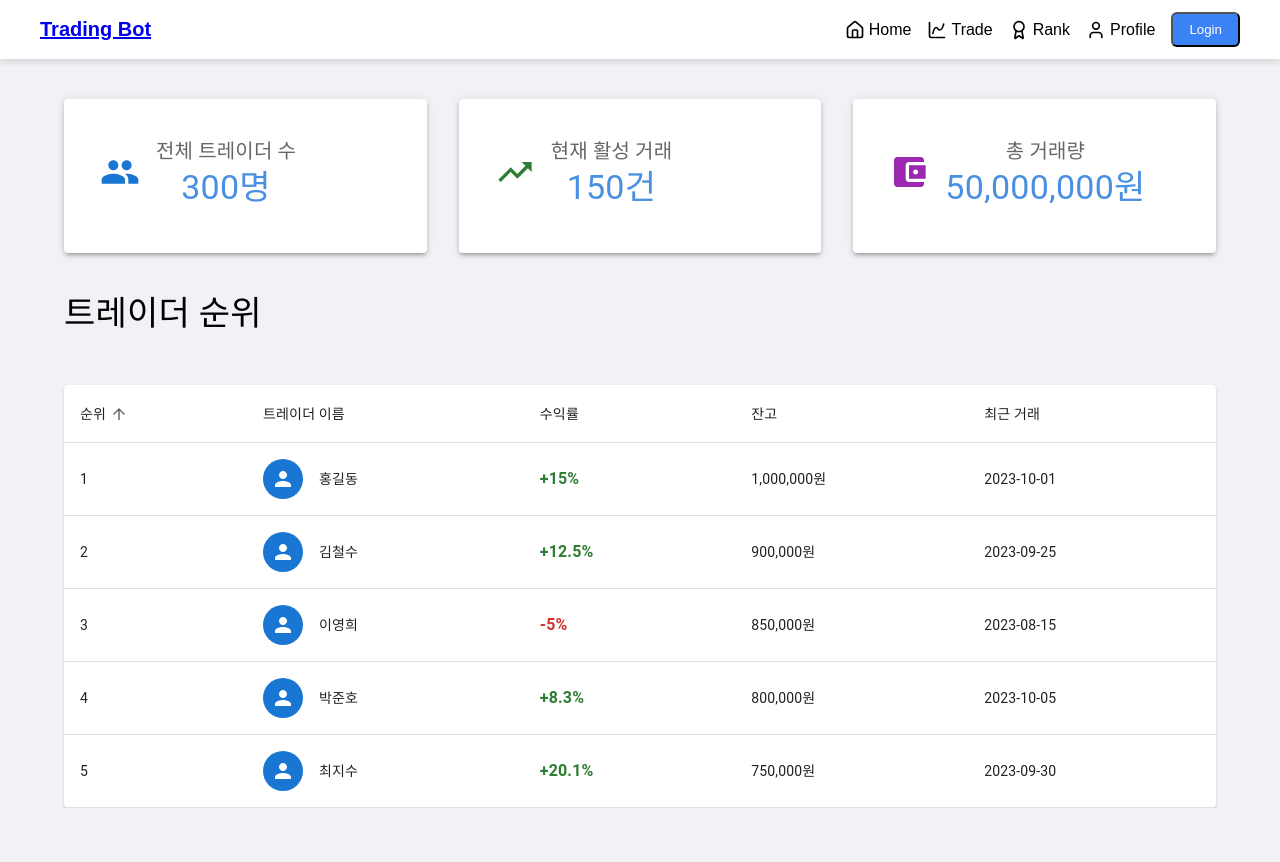
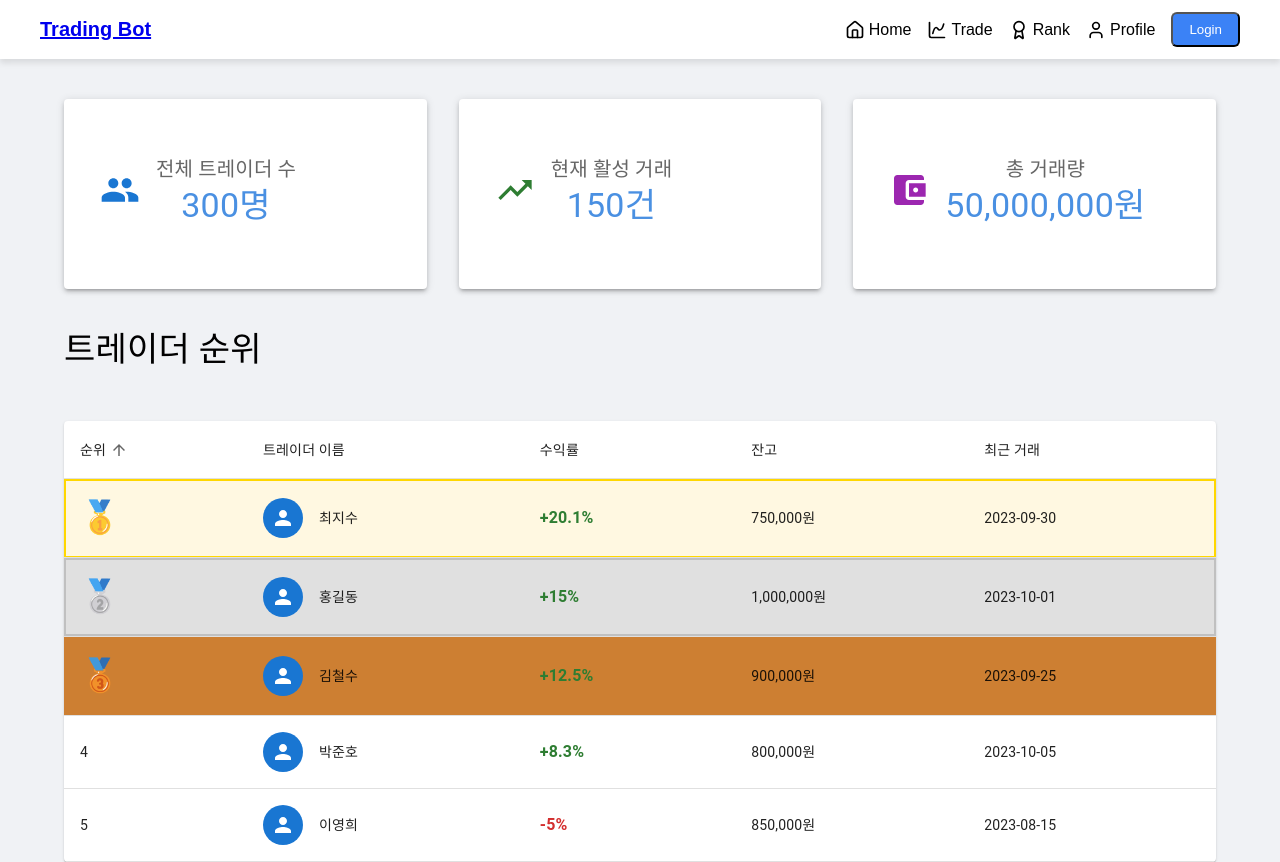
Before and after one commit to zzl-hyun/24-CC-Project, a React (Create React App) app in the folder frontend/: page /#/rank in a window 1280 px wide. Before the commit the page ends 808 px from the top, so only its background shows below. Built offline with nearby package versions, Linux system fonts and the light colour scheme.

Commit message:
랭킹페이지 변경
트레이더 순위 테이블 개선: 1,2,3등 행에 마우스 호버 시 배경색 변경 및 CSS 우선순위 수정
1,2,3등은 메달로 뜸

```diff
--- a/frontend/src/components/rank/rank.css
+++ b/frontend/src/components/rank/rank.css
@@ -18,6 +18,9 @@ body {
   box-shadow: 0 8px 20px rgba(0, 0, 0, 0.1);
   padding: 20px;
   text-align: center;
+  height: 150px; /* 카드 크기 고정 */
+  display: flex;
+  align-items: center;
 }
 
 .card h5 {
@@ -86,3 +89,72 @@ body {
 .MuiTableSortLabel-icon {
   margin-left: 4px;
 }
+
+/* Rank Styles */
+.rank-1 {
+  box-shadow: inset 0 0 0 2px gold;
+  background-color: #fff8e1;
+}
+
+.rank-1:hover {
+  background-color: #ffd700; /* 더 진한 금색 */
+}
+
+.rank-2 {
+  box-shadow: inset 0 0 0 2px silver;
+  background-color: #e0e0e0; /* 더 튀는 색 */
+}
+
+.rank-2:hover {
+  background-color: #b0b0b0; /* 더 진한 은색 */
+}
+
+.rank-3 {
+  box-shadow: inset 0 0 0 2px #cd7f32; /* 더 진한 동색 */
+  background-color: #cd7f32; /* 동색 */
+}
+
+.rank-3:hover {
+  background-color: #8b4513; /* 더 진한 동색 */
+}
+
+@keyframes sparkle {
+  0% { box-shadow: 0 0 5px gold; }
+  50% { box-shadow: 0 0 20px gold; }
+  100% { box-shadow: 0 0 5px gold; }
+}
+
+.card-content {
+  font-size: calc(0.8rem + 0.5vw); /* 글자 크기 동적 조정 */
+}
+
+.card-content {
+  font-size: 1rem;
+}
+
+/* 메달 아이콘 크기 */
+.medal {
+  font-size: 4rem;
+  display: inline-block;
+  line-height: 1;
+}
+
+/* 일반 랭커들의 행에 마우스 오버 시 회색 배경 적용 */
+.MuiTableRow-root.table-row:hover:not(.rank-1):not(.rank-2):not(.rank-3) {
+  background-color: #f1f1f1;
+}
+
+/* 1등 마우스 오버 시 배경색 진하게 */
+.MuiTableRow-root.table-row.rank-1:hover {
+  background-color: #ffd700 !important;
+}
+
+/* 2등 마우스 오버 시 배경색 진하게 */
+.MuiTableRow-root.table-row.rank-2:hover {
+  background-color: #b0b0b0 !important;
+}
+
+/* 3등 마우스 오버 시 배경색 진하게 */
+.MuiTableRow-root.table-row.rank-3:hover {
+  background-color: #8b4513 !important;
+}
--- a/frontend/src/components/rank/rank.js
+++ b/frontend/src/components/rank/rank.js
@@ -17,7 +17,6 @@ import {
   Avatar,
   TableSortLabel,
   Grow,
-  Fade,
 } from '@mui/material';
 import {
   People as PeopleIcon,
@@ -25,25 +24,24 @@ import {
   AccountBalanceWallet as WalletIcon,
   Person as PersonIcon,
 } from '@mui/icons-material';
-import CountUp from 'react-countup'; // Import CountUp for number animation
+import CountUp from 'react-countup';
 
 const dummyData = [
-  { rank: 1, name: '홍길동', rateOfReturn: 15.0, balance: 1000000, recentTrade: '2023-10-01' },
-  { rank: 2, name: '김철수', rateOfReturn: 12.5, balance: 900000, recentTrade: '2023-09-25' },
-  { rank: 3, name: '이영희', rateOfReturn: -5.0, balance: 850000, recentTrade: '2023-08-15' },
-  { rank: 4, name: '박준호', rateOfReturn: 8.3, balance: 800000, recentTrade: '2023-10-05' },
-  { rank: 5, name: '최지수', rateOfReturn: 20.1, balance: 750000, recentTrade: '2023-09-30' },
-  // Add more dummy data as needed
+  { name: '홍길동', rateOfReturn: 15.0, balance: 1000000, recentTrade: '2023-10-01' },
+  { name: '김철수', rateOfReturn: 12.5, balance: 900000, recentTrade: '2023-09-25' },
+  { name: '이영희', rateOfReturn: -5.0, balance: 850000, recentTrade: '2023-08-15' },
+  { name: '박준호', rateOfReturn: 8.3, balance: 800000, recentTrade: '2023-10-05' },
+  { name: '최지수', rateOfReturn: 20.1, balance: 750000, recentTrade: '2023-09-30' },
 ];
 
 const Rank = () => {
-  const totalTraders = 300; // Example total number of traders
-  const activeTrades = 150; // Example active trades
-  const totalVolume = 50000000; // Example total trade volume
+  const totalTraders = 300;
+  const activeTrades = 150;
+  const totalVolume = 50000000;
 
   const [order, setOrder] = useState('asc');
   const [orderBy, setOrderBy] = useState('rank');
-  const [checked, setChecked] = useState(false); // State for Grow animation
+  const [checked, setChecked] = useState(false);
 
   useEffect(() => {
     setChecked(true);
@@ -56,7 +54,12 @@ const Rank = () => {
   };
 
   const sortedData = useMemo(() => {
-    return [...dummyData].sort((a, b) => {
+    const sorted = [...dummyData].sort((a, b) => b.rateOfReturn - a.rateOfReturn);
+    return sorted.map((item, index) => ({ ...item, rank: index + 1 }));
+  }, []);
+
+  const displayedData = useMemo(() => {
+    return [...sortedData].sort((a, b) => {
       if (orderBy === 'recentTrade') {
         const dateA = new Date(a[orderBy]);
         const dateB = new Date(b[orderBy]);
@@ -71,7 +74,21 @@ const Rank = () => {
         return 0;
       }
     });
-  }, [order, orderBy]);
+  }, [order, orderBy, sortedData]);
+
+  const getMedalIcon = (rank) => {
+    const style = { fontSize: '2rem' }; // 메달 크기 키움
+    switch (rank) {
+      case 1:
+        return <span style={style}>🥇</span>;
+      case 2:
+        return <span style={style}>🥈</span>;
+      case 3:
+        return <span style={style}>🥉</span>;
+      default:
+        return rank;
+    }
+  };
 
   return (
     <Grow in={checked} timeout={1000}>
@@ -80,7 +97,7 @@ const Rank = () => {
           <Grow in={checked} timeout={1000}>
             <Grid item xs={12} md={4}>
               <Card elevation={3} className="card">
-                <CardContent>
+                <CardContent className="card-content">
                   <Box display="flex" alignItems="center">
                     <PeopleIcon color="primary" sx={{ fontSize: 40, mr: 2 }} />
                     <Box>
@@ -100,7 +117,7 @@ const Rank = () => {
           <Grow in={checked} timeout={1500}>
             <Grid item xs={12} md={4}>
               <Card elevation={3} className="card">
-                <CardContent>
+                <CardContent className="card-content">
                   <Box display="flex" alignItems="center">
                     <TrendingUpIcon color="success" sx={{ fontSize: 40, mr: 2 }} />
                     <Box>
@@ -120,7 +137,7 @@ const Rank = () => {
           <Grow in={checked} timeout={2000}>
             <Grid item xs={12} md={4}>
               <Card elevation={3} className="card">
-                <CardContent>
+                <CardContent className="card-content">
                   <Box display="flex" alignItems="center">
                     <WalletIcon color="secondary" sx={{ fontSize: 40, mr: 2 }} />
                     <Box>
@@ -186,9 +203,25 @@ const Rank = () => {
                 </TableRow>
               </TableHead>
               <TableBody>
-                {sortedData.map((trader) => (
-                  <TableRow key={trader.rank} hover>
-                    <TableCell>{trader.rank}</TableCell>
+                {displayedData.map((trader) => (
+                  <TableRow
+                    key={trader.rank}
+                    hover
+                    className={`MuiTableRow-root table-row rank-${trader.rank}`}
+                    sx={{
+                      '&:hover': {
+                        backgroundColor:
+                          trader.rank === 1
+                            ? '#ffd700'
+                            : trader.rank === 2
+                            ? '#b0b0b0'
+                            : trader.rank === 3
+                            ? '#8b4513'
+                            : '#f1f1f1',
+                      },
+                    }}
+                  >
+                    <TableCell className="medal">{getMedalIcon(trader.rank)}</TableCell>
                     <TableCell>
                       <Box display="flex" alignItems="center">
                         <Avatar
@@ -208,9 +241,7 @@ const Rank = () => {
                         {trader.rateOfReturn >= 0 ? `+${trader.rateOfReturn}%` : `${trader.rateOfReturn}%`}
                       </Typography>
                     </TableCell>
-                    <TableCell>
-                      <CountUp end={trader.balance} duration={2} separator="," />원
-                    </TableCell>
+                    <TableCell>{trader.balance.toLocaleString()}원</TableCell>
                     <TableCell>{trader.recentTrade}</TableCell>
                   </TableRow>
                 ))}
```
